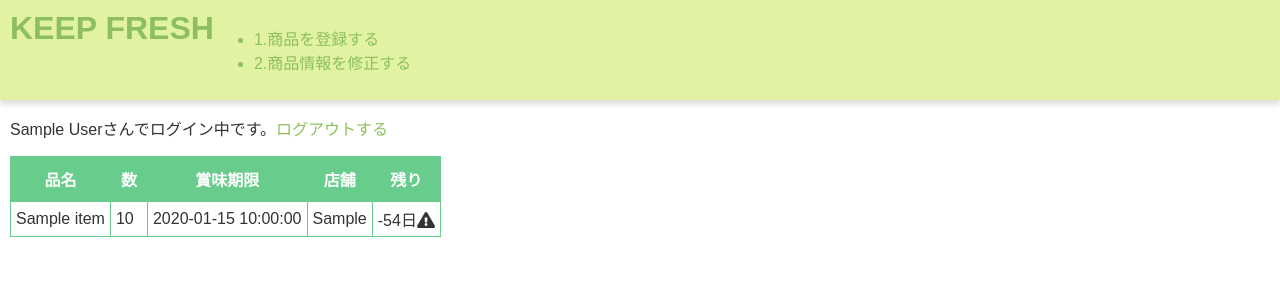
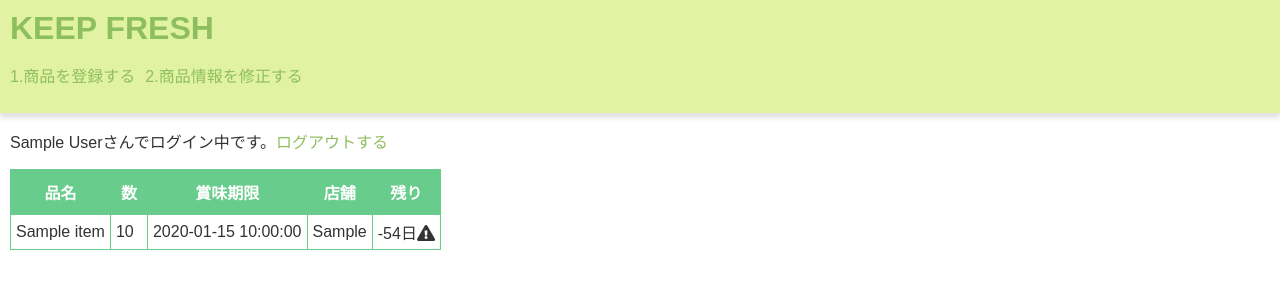
Before and after one commit to pixcelo/Freshness_Control, a PHP site: page / in a window 1280 px wide. Shown: the top 300 px of the page. Run offline with PHP 8.4, Linux system fonts and the light colour scheme; the visitor is signed in with stand-in values (Sample User, id 1); tables that the repository leaves empty or names only in its code hold one stand-in row (values such as "Sample post"); some libraries are stand-ins or nearby versions.

Commit message:
CSS修正

```diff
--- a/css/style.css
+++ b/css/style.css
@@ -2,6 +2,10 @@ body {
   font-family: 'Andale Mono','Hiragino Kaku Gothic ProN','ヒラギノ角ゴ ProN W3',sans-serif;
   color: #333333;
   margin: 0;
+}
+
+ul {
+  padding: 0;
 }
 
 
@@ -14,7 +18,6 @@ h1 {
 }
 
 .l-header {
-  display: flex;
   color: #8EBF5E;
   background-color: #E1F2A2;
   padding: 10px;
@@ -23,6 +26,17 @@ h1 {
 
 .l-header__title {
   color: #8EBF5E;
+  cursor: pointer;
+}
+
+.l-header--menu {
+  display: flex;
+  list-style: none;
+}
+
+.l-header--menu li {
+
+  margin-right: 10px;
   cursor: pointer;
 }
 
--- a/input.php
+++ b/input.php
@@ -23,7 +23,7 @@
     header('Location:input_completed.php');
     exit();
 
-    } catch(PDOException $e) {
+    } catch(Exception $e) {
 
     echo 'DB挿入エラー: ' . $e->getMessage();
     var_dump($e);
```
